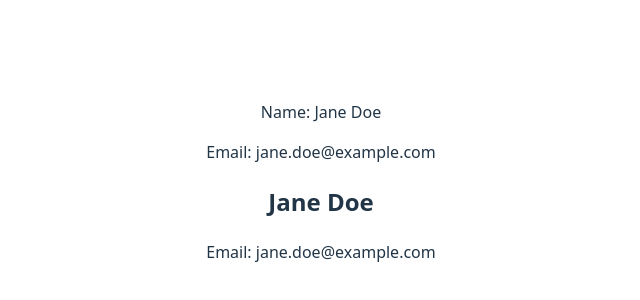
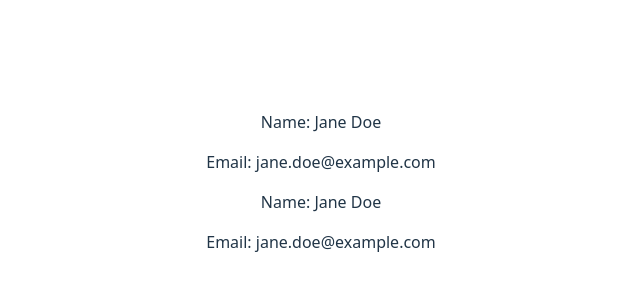
Before and after one commit to DorianKundwa/alx-fe-reactjs, a React (Vite) app in the folder alx-react-app-props/: page / in a window 1280 px wide. Shown: the part 218-518 px from the top of the page, without its empty margins (319-959 px from the left). Built offline with nearby package versions, Linux system fonts and the light colour scheme.

Commit message:
fix(alx-react-app-props): standardize UserContext default export and default imports; render typical Name/Email markup in UserProfile; ensure provider usage in App.jsx

```diff
--- a/alx-react-app-props/src/App.jsx
+++ b/alx-react-app-props/src/App.jsx
@@ -1,6 +1,6 @@
 import './App.css'
 import ProfilePage from './ProfilePage'
-import { UserContext } from './UserContext'
+import UserContext from './UserContext'
 import UserProfile from './UserProfile'
 
 function App() {
--- a/alx-react-app-props/src/UserContext.js
+++ b/alx-react-app-props/src/UserContext.js
@@ -1,5 +1,5 @@
-import React from 'react'
+import React from 'react';
 
-export const UserContext = React.createContext()
+const UserContext = React.createContext();
 
-export default UserContext
+export default UserContext;
--- a/alx-react-app-props/src/UserDetails.jsx
+++ b/alx-react-app-props/src/UserDetails.jsx
@@ -1,5 +1,5 @@
 import { useContext } from 'react'
-import { UserContext } from './UserContext'
+import UserContext from './UserContext'
 
 function UserDetails() {
   const userData = useContext(UserContext)
--- a/alx-react-app-props/src/UserProfile.jsx
+++ b/alx-react-app-props/src/UserProfile.jsx
@@ -1,12 +1,12 @@
 import { useContext } from 'react'
-import { UserContext } from './UserContext'
+import UserContext from './UserContext'
 
 function UserProfile() {
   const userData = useContext(UserContext)
 
   return (
     <div>
-      <h2>{userData.name}</h2>
+      <p>Name: {userData.name}</p>
       <p>Email: {userData.email}</p>
     </div>
   )
--- a/alx-react-app-props/src/components/UserProfile.jsx
+++ b/alx-react-app-props/src/components/UserProfile.jsx
@@ -1,11 +1,11 @@
 import { useContext } from 'react'
-import { UserContext } from '../UserContext'
+import UserContext from '../UserContext'
 
 const UserProfile = () => {
     const userData = useContext(UserContext)
     return (
         <div>
-            <h2>{userData.name}</h2>
+            <p>Name: {userData.name}</p>
             <p>Email: {userData.email}</p>
         </div>
     );
```
